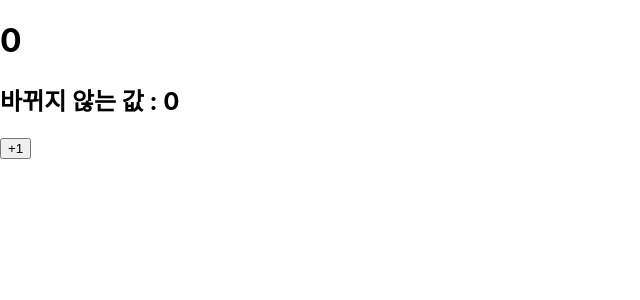
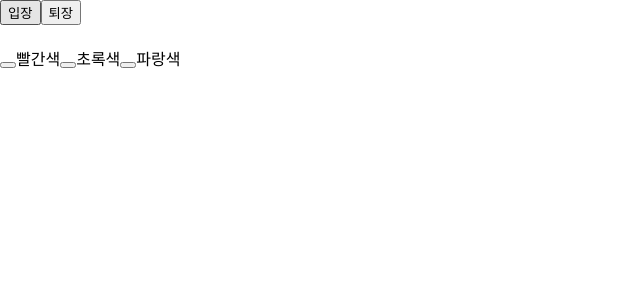
Before and after one commit to alszero/2023_React, a React (Create React App) app: page / in a window 1280 px wide. Shown: the top 300 px of the page, without its empty margins (0-640 px from the left). Built offline with nearby package versions, Linux system fonts and the light colour scheme.

Commit message:
입장, 퇴장

```diff
--- a/src/App.js
+++ b/src/App.js
@@ -1,7 +1,7 @@
-import Counter from './Counter'; // 모듈 불러오기
+import Say from './Say'; // 모듈 불러오기
 
 const  App = () =>  {
-    return <Counter />
+    return <Say />
 };
 
 export default App;
--- /dev/null
+++ b/src/Say.js
@@ -0,0 +1,26 @@
+import { useState } from "react";
+
+const Say = () => {
+    const [message, setMessage] = useState('');
+    // message를 멤버변수, setMessage에 의해서 message값을 변경
+    // setMessage는 함수라고 생각
+    const onClickEnter = () => setMessage('안녕하세요!!');
+    const onClickLeave = () => setMessage('안녕히 가세요!!');
+    const [color, setColor] = useState("black");
+    return (
+        <div>
+            <button onClick={onClickEnter}>입장</button>
+            <button onClick={onClickLeave}>퇴장</button>
+            <h1 style={{color}}>{message}</h1>
+            <button style={{color:"red"}} onClick = {()=> setColor("red")}></button>
+                빨간색
+            <button style={{color:"green"}} onClick = {()=> setColor("green")}></button>
+                초록색
+            <button style={{color:"blue"}} onClick = {()=> setColor("blue")}></button>
+                파랑색
+
+
+        </div>
+    )
+}
+export default Say;
```
